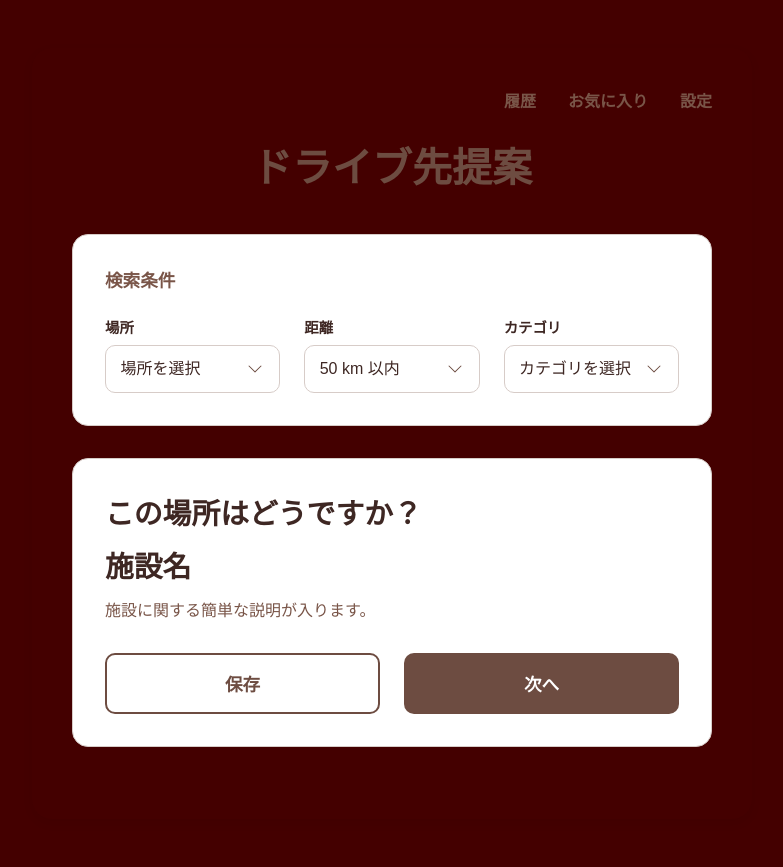
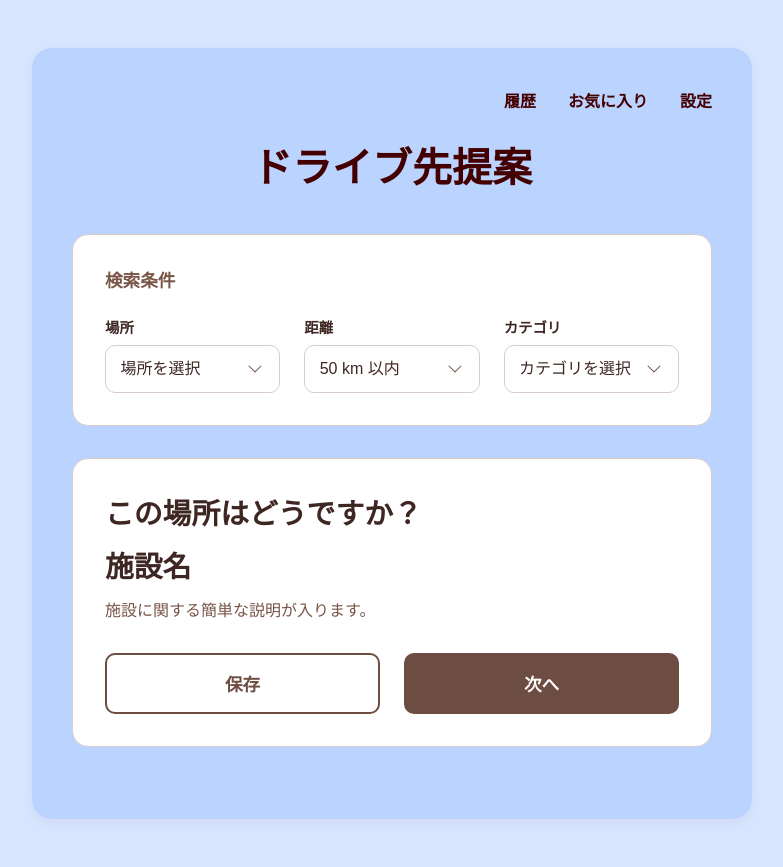
Before and after one commit to s1F102302865/team1_sightseeing, a Django app: page /drivey/suggest/ in a window 1280 px wide. Shown: the whole page, without its empty margins (248-1031 px from the left). Run offline with Django 5.2, Linux system fonts and the light colour scheme.

Commit message:
提案画面作成➂

```diff
--- a/drivey/static/drivey/css/suggest.css
+++ b/drivey/static/drivey/css/suggest.css
@@ -1,7 +1,8 @@
 /* --- Global Styles & Variables --- */
 :root {
     --primary-color: #6D4C41; /* メインの茶色 */
-    --background-color: #440000; /* 背景の薄いグレー */
+    /* フォーム外の背景 */
+    --background-color: #d9e5ff; /* 背景の薄いグレー */
     --card-bg-color: #FFFFFF; /* カードの白 */
     --text-color-dark: #3E2723; /* 濃い文字色 */
     --text-color-light: #795548; /* 薄い文字色 */
@@ -30,7 +31,8 @@ body {
 .container {
     width: 100%;
     max-width: 720px; /* 変更 */
-    background-color: #440000;
+    /* フォームの背景 */
+    background-color: #bad3ff;
     padding: 2.5rem; /* 変更 */
     border-radius: 20px; /* 変更 */
     box-shadow: 0 4px 12px rgba(0, 0, 0, 0.05);
@@ -54,14 +56,14 @@ header nav ul {
 
 header nav a {
     text-decoration: none;
-    color: var(--text-color-light);
+    color: #440000;
     font-size: 1rem; /* 変更 */
     font-weight: 700;
 }
 
 header h1 {
     text-align: center;
-    color: var(--primary-color);
+    color: #440000;
     font-size: 2.5rem; /* 変更 */
 }
 
--- a/drivey/templates/drivey/suggest.html
+++ b/drivey/templates/drivey/suggest.html
@@ -69,6 +69,5 @@
 
             </form> </main>
     </div>
-
 </body>
 </html>
```
